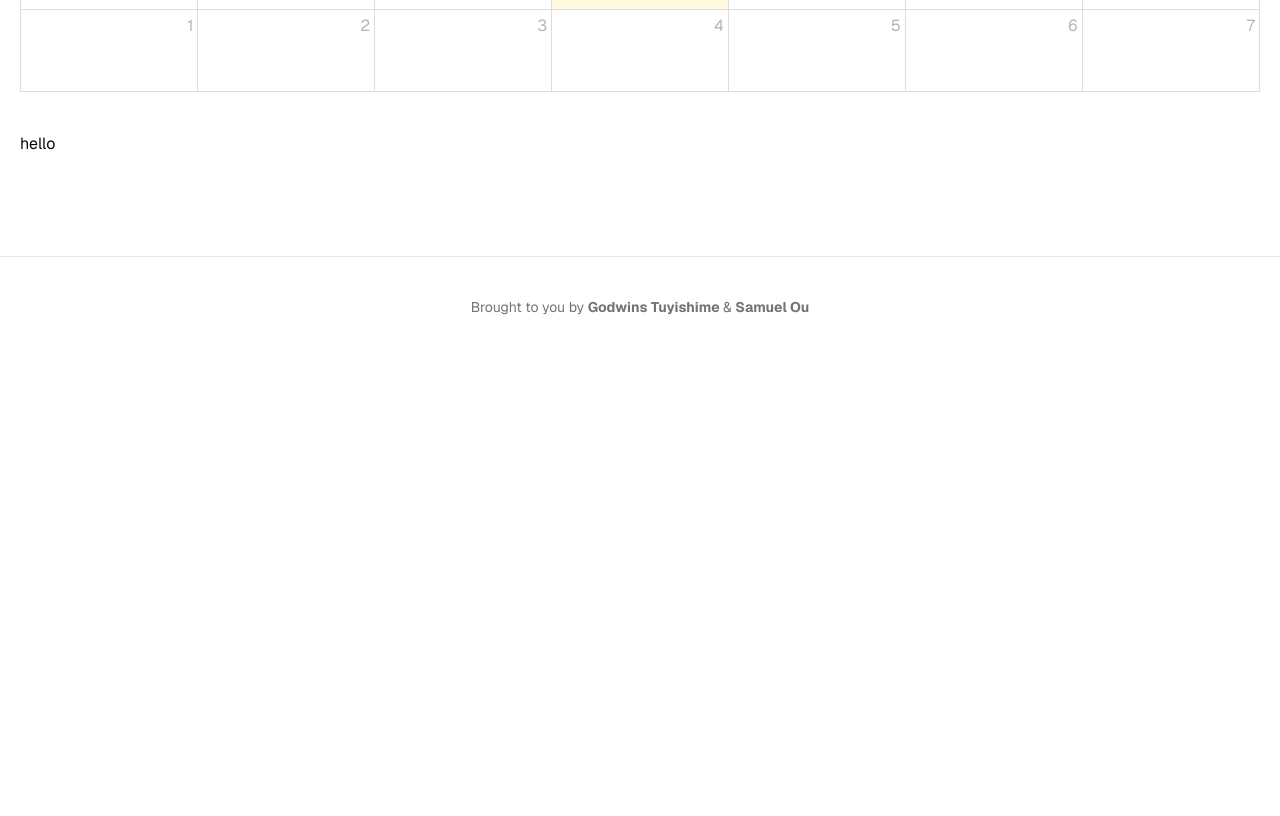
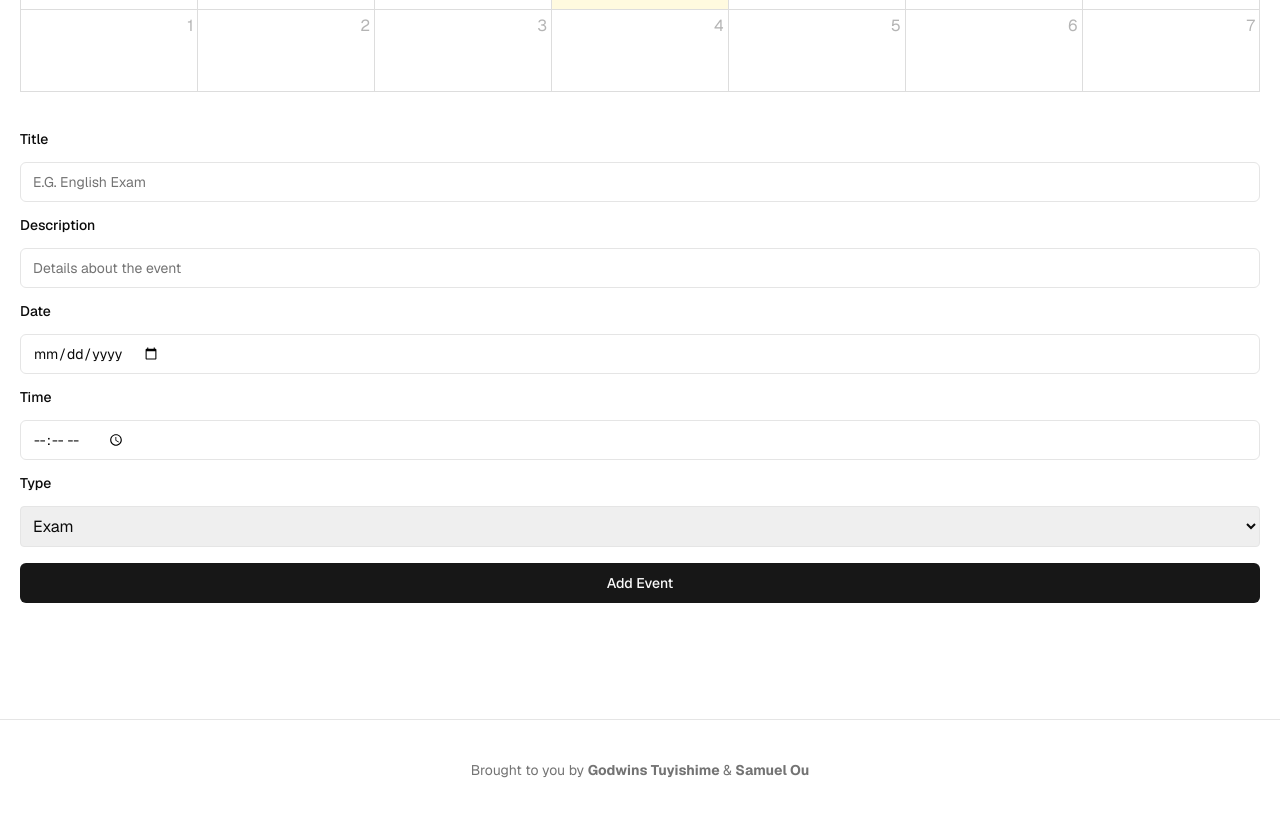
Before and after one commit to ousamuel/ace-it, a Next.js app: page /protected/calendar in a window 1280 px wide. Shown: the part 660-1476 px from the top of the page. Before the commit the page ends 1017 px from the top, so only its background shows below. Built offline with nearby package versions, Linux system fonts and the light colour scheme; no server answers.

Commit message:
working add event

```diff
--- a/app/actions.ts
+++ b/app/actions.ts
@@ -4,6 +4,52 @@ import { encodedRedirect } from "@/utils/utils";
 import { createClient } from "@/utils/supabase/server";
 import { headers } from "next/headers";
 import { redirect } from "next/navigation";
+
+export const addEventAction = async (formData: FormData) => {
+  const title = formData.get("title")?.toString();
+  const description = formData.get("description")?.toString();
+  const date = formData.get("date")?.toString();
+  const time = formData.get("time")?.toString();
+  const type = formData.get("type")?.toString();
+  const supabase = createClient();
+  // Basic validation
+  if (!title || !description || !date || !time || !type) {
+    return { error: "All fields are required" };
+  }
+  const {
+    data: { user },
+  } = await supabase.auth.getUser();
+
+  if (!user) {
+    return encodedRedirect(
+      "error",
+      "/login",
+      "You must be logged in to add an event"
+    );
+  }
+
+  const { error } = await supabase.from("events").insert([
+    {
+      title,
+      description,
+      date,
+      time,
+      type,
+      creator_uid: user.id,
+    },
+  ]);
+
+  if (error) {
+    console.error(error.code + " " + error.message);
+    return encodedRedirect("error", "/calendar", error.message);
+  }
+
+  return encodedRedirect(
+    "success",
+    "/protected/calendar",
+    "Event added successfully"
+  );
+};
 
 export const signUpAction = async (formData: FormData) => {
   const email = formData.get("email")?.toString();
--- a/app/protected/calendar/page.tsx
+++ b/app/protected/calendar/page.tsx
@@ -3,9 +3,22 @@ import FullCalendar from "@fullcalendar/react";
 import dayGridPlugin from "@fullcalendar/daygrid"; // a plugin!
 import { createClient } from "@/utils/supabase/client";
 import { useEffect, useState } from "react";
-export default function Calendar() {
+import { Input } from "@/components/ui/input";
+import { Label } from "@/components/ui/label";
+import { SubmitButton } from "@/components/submit-button";
+import { FormMessage } from "@/components/form-message";
+import { addEventAction } from "@/app/actions";
+import { Message } from "@/components/form-message";
+export default function Calendar({ searchParams }: { searchParams: Message }) {
   const supabase = createClient();
   const [events, setEvents] = useState<any>([]);
+  const [formData, setFormData] = useState({
+    title: "",
+    description: "",
+    date: "",
+    time: "",
+    type: "exam",
+  });
 
   useEffect(() => {
     const fetchUserAndEvents = async () => {
@@ -30,7 +43,14 @@ export default function Calendar() {
       }
     };
     fetchUserAndEvents();
-  }, [supabase]); // Add supabase to the dependency array
+  }, [supabase, events]); // Add supabase to the dependency array
+
+  const handleChange = (e) => {
+    setFormData({
+      ...formData,
+      [e.target.name]: e.target.value,
+    });
+  };
 
   return (
     <div className="flex flex-col gap-10">
@@ -40,7 +60,66 @@ export default function Calendar() {
         initialView="dayGridMonth"
         events={events}
       />
-      <section>hello</section>
+      <section className="flex flex-col gap-4">
+        <form className="flex flex-col gap-4">
+          <Label htmlFor="title">Title</Label>
+          <Input
+            type="text"
+            name="title"
+            placeholder="E.G. English Exam"
+            value={formData.title}
+            onChange={handleChange}
+            required
+          />
+
+          <Label htmlFor="description">Description</Label>
+          <Input
+            type="text"
+            name="description"
+            placeholder="Details about the event"
+            value={formData.description}
+            onChange={handleChange}
+            required
+          />
+
+          <Label htmlFor="date">Date</Label>
+          <Input
+            type="date"
+            name="date"
+            value={formData.date}
+            onChange={handleChange}
+            required
+          />
+
+          <Label htmlFor="time">Time</Label>
+          <Input
+            type="time"
+            name="time"
+            value={formData.time}
+            onChange={handleChange}
+            required
+          />
+
+          <Label htmlFor="type">Type</Label>
+          <select
+            name="type"
+            value={formData.type}
+            onChange={handleChange}
+            required
+            className="border rounded p-2"
+          >
+            <option value="exam">Exam</option>
+            <option value="assignment">Assignment</option>
+            <option value="personal">Personal</option>
+            <option value="other">Other</option>
+          </select>
+
+          <SubmitButton formAction={addEventAction} pendingText="Adding Event...">
+            Add Event
+          </SubmitButton>
+          <FormMessage message={searchParams} />
+        </form>
+      </section>
     </div>
   );
 }
```
